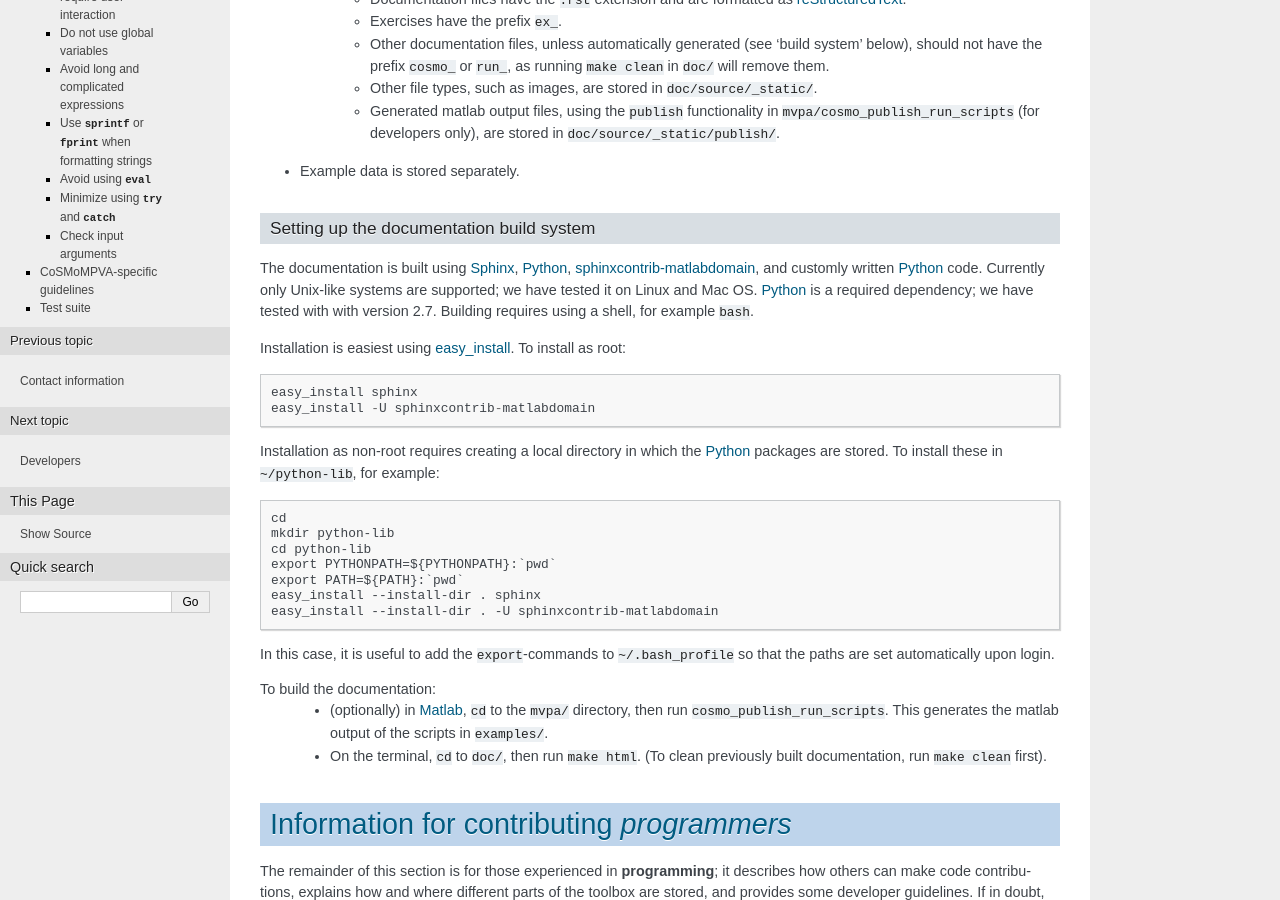
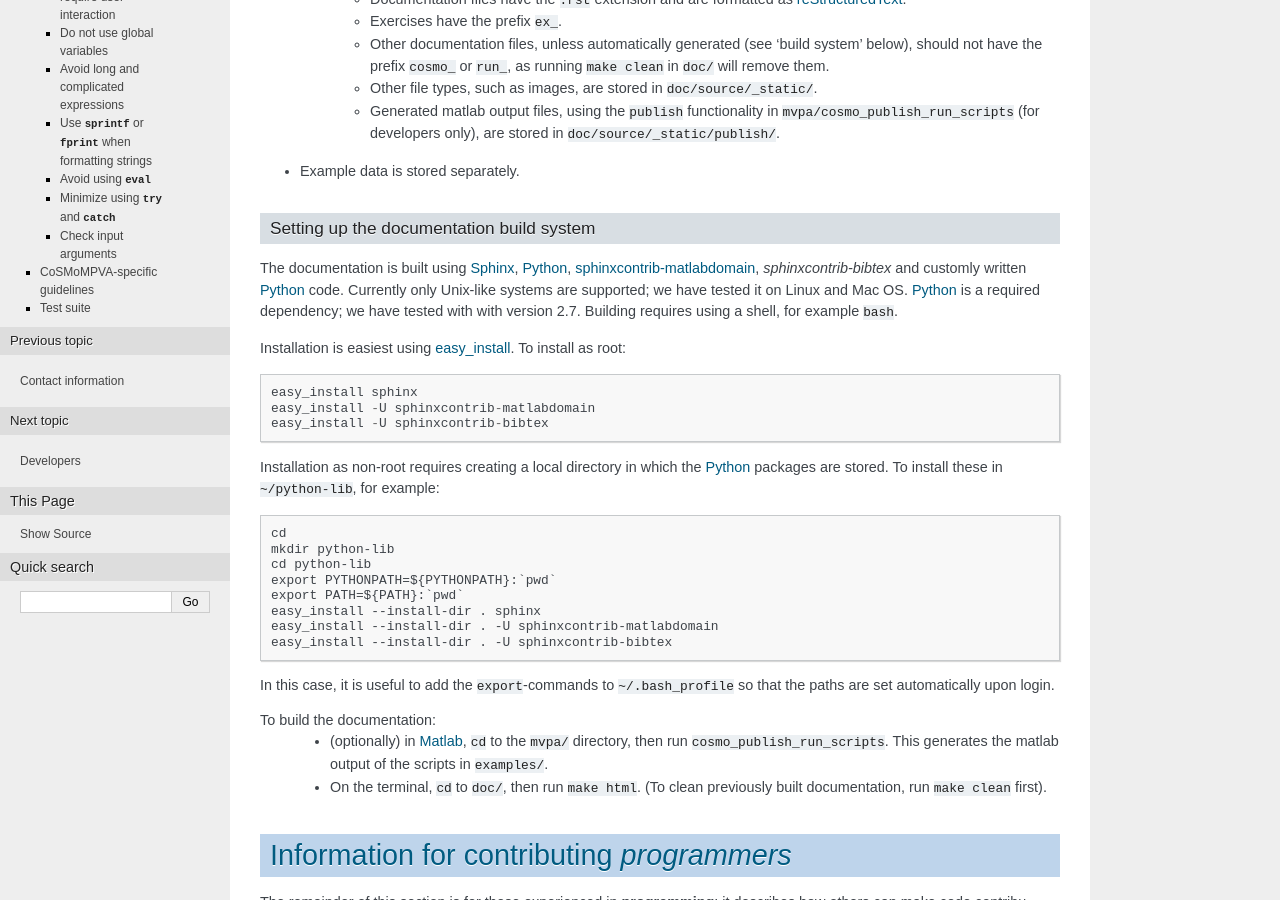
Before and after one commit to CoSMoMVPA/CoSMoMVPA, a Sphinx documentation site: the page built from doc/source/contribute.rst, in a window 1280 px wide and 900 px high, scrolled down 1327 px. Built offline with Sphinx 7.4.7, drawn with Linux system fonts in a browser that asks for light colours; pages that are not in the unit, such as notebooks, are missing from menus.

Commit message:
WEB: document using bibtex

```diff
--- a/doc/source/contribute.rst
+++ b/doc/source/contribute.rst
@@ -60,12 +60,14 @@ Organization of files and directories
 
 Setting up the documentation build system
 +++++++++++++++++++++++++++++++++++++++++
-The documentation is built using Sphinx_, Python_, `sphinxcontrib-matlabdomain`_, and customly written Python_ code. Currently only Unix-like systems are supported; we have tested it on Linux and Mac OS. Python_ is a required dependency; we have tested with with version 2.7. Building requires using a shell, for example ``bash``.
+The documentation is built using Sphinx_, Python_, `sphinxcontrib-matlabdomain`_, `sphinxcontrib-bibtex` and customly written Python_ code. Currently only Unix-like systems are supported; we have tested it on Linux and Mac OS. Python_ is a required dependency; we have tested with with version 2.7. Building requires using a shell, for example ``bash``.
 
 Installation is easiest using `easy_install`_. To install as root::
 
     easy_install sphinx
     easy_install -U sphinxcontrib-matlabdomain
+    easy_install -U sphinxcontrib-bibtex
+
 
 Installation as non-root requires creating a local directory in which the Python_ packages are stored. To install these in ``~/python-lib``, for example::
 
@@ -76,6 +78,7 @@ Installation as non-root requires creating a local directory in which the Python
     export PATH=${PATH}:`pwd`
     easy_install --install-dir . sphinx
     easy_install --install-dir . -U sphinxcontrib-matlabdomain
+    easy_install --install-dir . -U sphinxcontrib-bibtex
 
 In this case, it is useful to add the ``export``-commands to ``~/.bash_profile`` so that the paths are set automatically upon login.
 
--- a/doc/source/links.txt
+++ b/doc/source/links.txt
@@ -35,6 +35,7 @@
 .. _Searchmight: http://minerva.csbmb.princeton.edu/searchmight
 .. _Sphinx: http://sphinx-doc.org
 .. _`sphinxcontrib-matlabdomain`: https://pypi.python.org/pypi/sphinxcontrib-matlabdomain
+.. _`sphinxcontrib-bibtex`: https://pypi.python.org/pypi/sphinxcontrib-bibtex
 .. _SPM: http://www.fil.ion.ucl.ac.uk/spm/
 .. _`Travis-ci`: https://travis-ci.org/CoSMoMVPA/CoSMoMVPA
 .. _`Unix-like`: http://en.wikipedia.org/wiki/Unix-like
--- a/doc/source/references.rst
+++ b/doc/source/references.rst
@@ -4,7 +4,6 @@
 References
 ==========
 
-See :cite:`HHS+09a`
-
 .. bibliography:: references.bib
     :all:
+    :style: cosmoref
```
